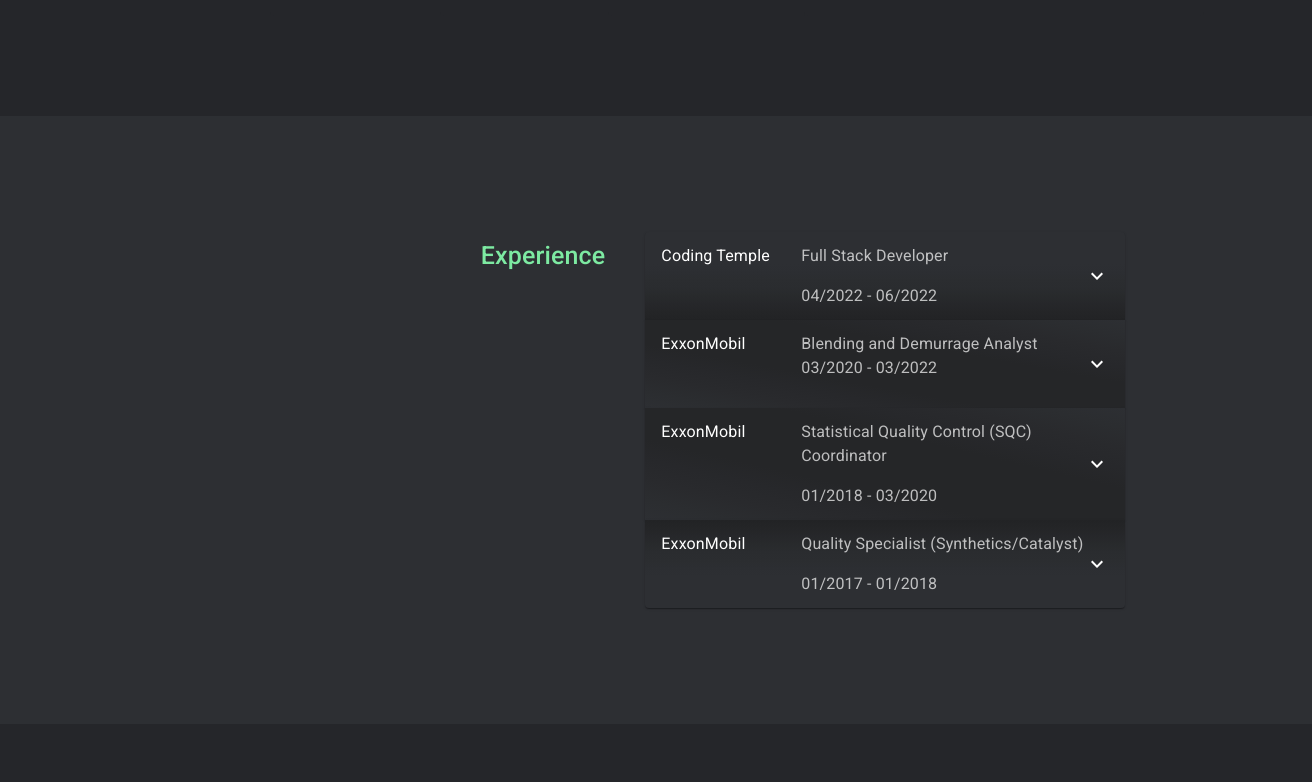
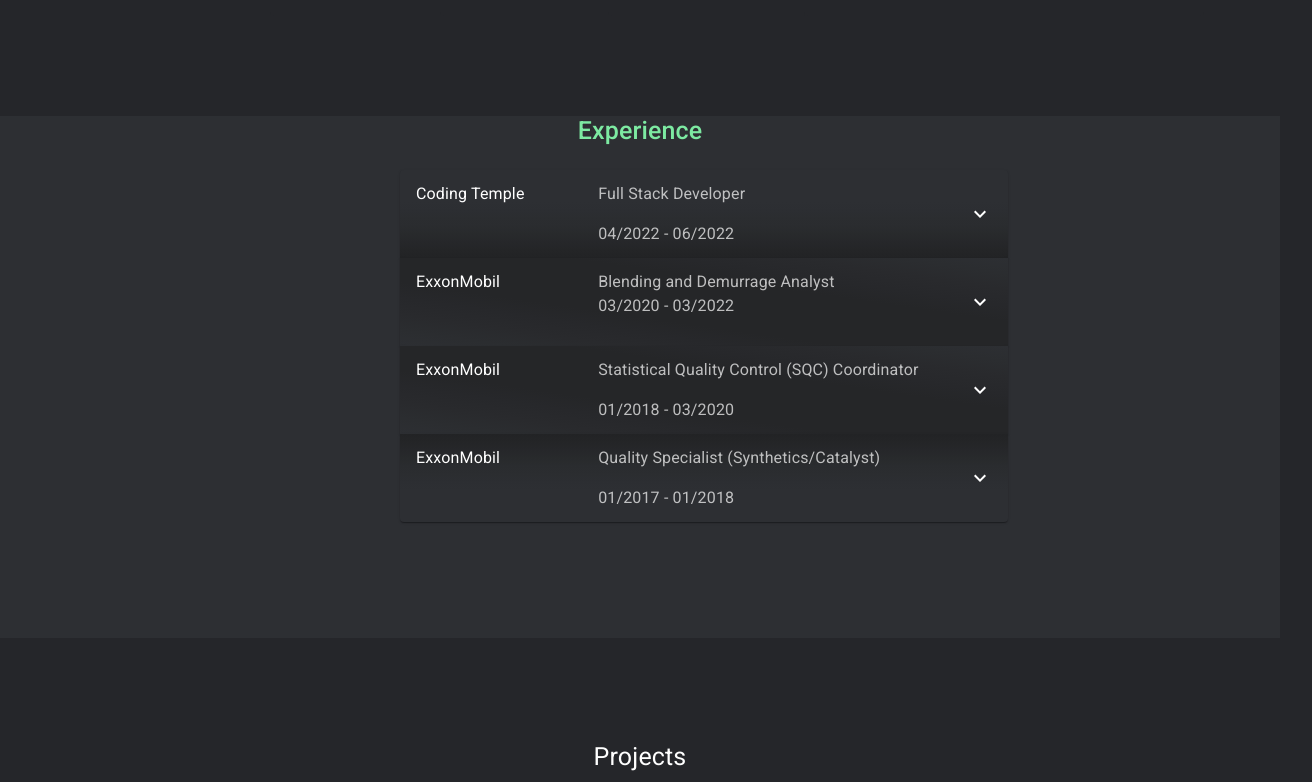
Before and after one commit to ReichertA2/Portfolio, a React (Create React App) app: page / in a window 1280 px wide. Shown: the part 938-1720 px from the top of the page, 1312 px wide, since content can reach past the window. Built offline with nearby package versions, Linux system fonts and the light colour scheme.

Commit message:
centered the accordion component under experience section

```diff
--- a/src/components/Experience.js
+++ b/src/components/Experience.js
@@ -19,21 +19,26 @@ export default function ControlledAccordions() {
   };
 
   return (
-    <Box style={{ background:'#2D2F33', marginTop:100, marginBottom:100}} className="mt-96">
-    <div style={{marginTop:100, background: '#2D2F33'}} className="w-4/5 ml-72 mt-96">
-      <div className="inline-block w-1/3 align-top text-right" sx={{}}>
+    <Box style={{ background:'#2D2F33', marginTop:100, marginBottom:100}} >
+    <div style={{marginTop:100, background: '#2D2F33'}} >
+      <div sx={{marginTop:100}}>
         <section id="experience">
-          <h1 style={{fontSize:25, color:'#7deaa2', marginTop:100}} className="text-green-400 p-4 px-44 text-2xl">Experience</h1>
+          <h1 style={{fontSize:25, color:'#7deaa2', marginTop:100, textAlign: 'center'}} >Experience</h1>
+
+          {/* <h1 style={{fontSize:25, color:'#7deaa2', marginTop:100}} className="text-green-400 p-4 px-44 text-2xl">Experience</h1> */}
           </section>
         {/* <Button  sx={{marginLeft:"25%"}} variant="contained">
       Resume
     </Button> */}
       </div>
-      <div style={{marginTop:100, marginBottom:100}} className="w-3/6 p-3 inline-block" >
+      <div style={{marginBottom:100}} className="w-3/6 p-3 inline-block ml-96" >
         {/* <p className="text-green-400">Resume </p> */}
         <Accordion
           sx={{
             border:'none',
+
+
+            // width:'50%',
             backgroundImage:
               "linear-gradient(to top, #222325, #242527, #26272a, #282a2c, #2a2c2f, #2b2d30, #2c2e32, #2d2f33, #2d2f33, #2d2f33, #2d2f33, #2d2f33)",
             // boxShadow: 3
```
